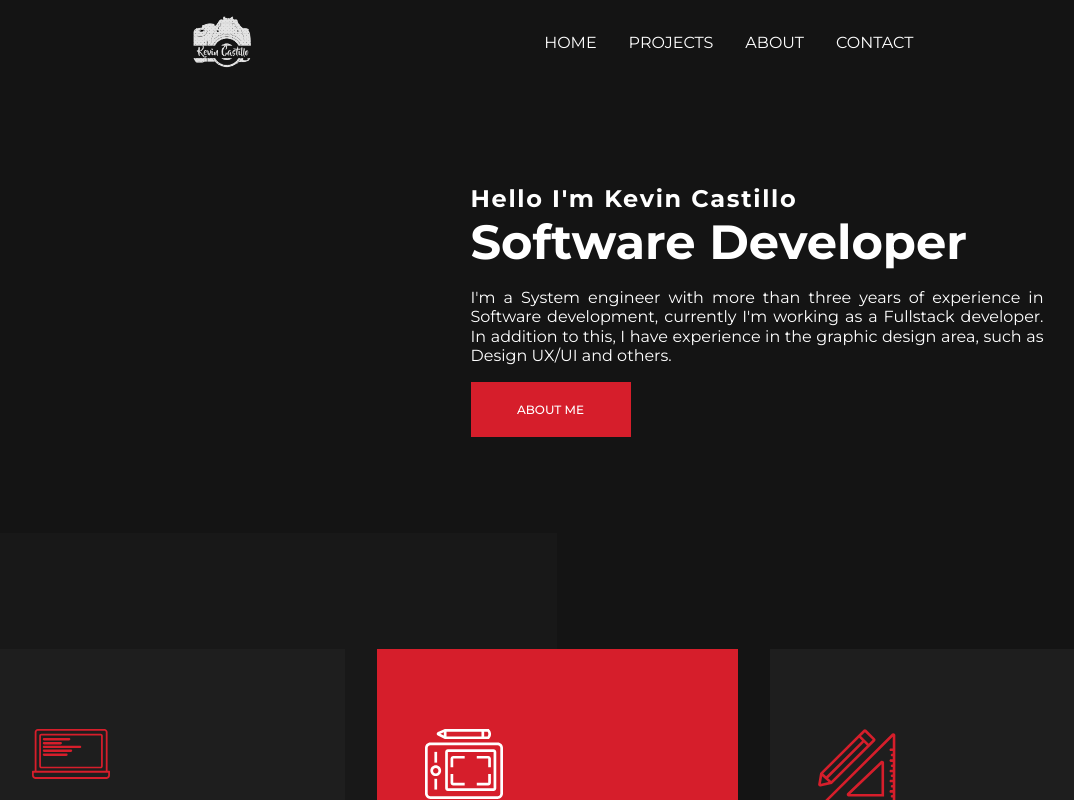
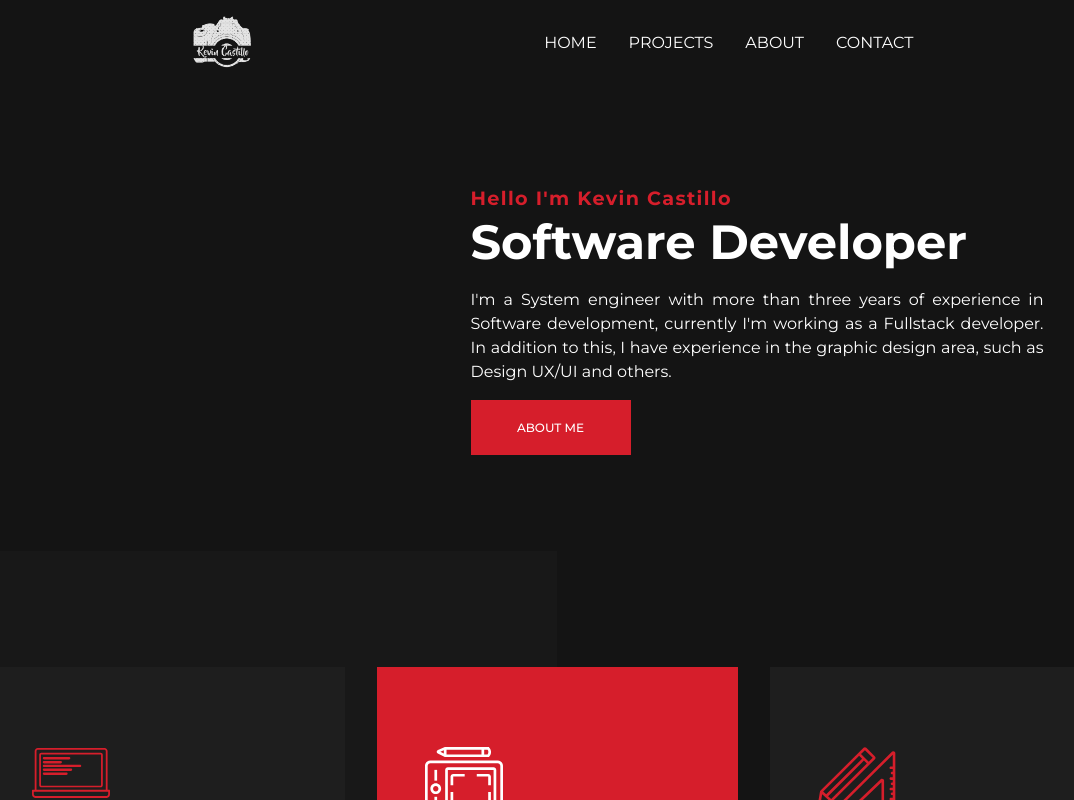
Before and after one commit to kevincastillo19/portfolio, a React (Vite) app: page / in a window 1280 px wide. Shown: the top 800 px of the page, without its empty margins (83-1157 px from the left). Built offline with nearby package versions, Linux system fonts and the light colour scheme.

Commit message:
feat: add color in caption label

```diff
--- a/src/components/Feed/_feed.module.scss
+++ b/src/components/Feed/_feed.module.scss
@@ -27,3 +27,7 @@
         margin:auto;
     }
 }
+.titleLabel{
+    @extend .titleLabel;
+    color:$primaryColor;
+}
--- a/src/theme/fonts.scss
+++ b/src/theme/fonts.scss
@@ -23,7 +23,7 @@ h1,h2,h3,h4,p,span,button,ul,li,input{
 .titleLabel{
     font-style: normal;
     font-weight: 700;
-    font-size: 24px;
+    font-size: 1.2rem;
     line-height: 29px;
     letter-spacing: 0.07em;
     color:$white;
@@ -33,7 +33,7 @@ h1,h2,h3,h4,p,span,button,ul,li,input{
 .caption{
     font-weight: 400;
     font-size: 16px;
-    line-height: 19.5px;
+    line-height: 1.5rem;
     letter-spacing: 7%;
     color:$white;
 }
```
